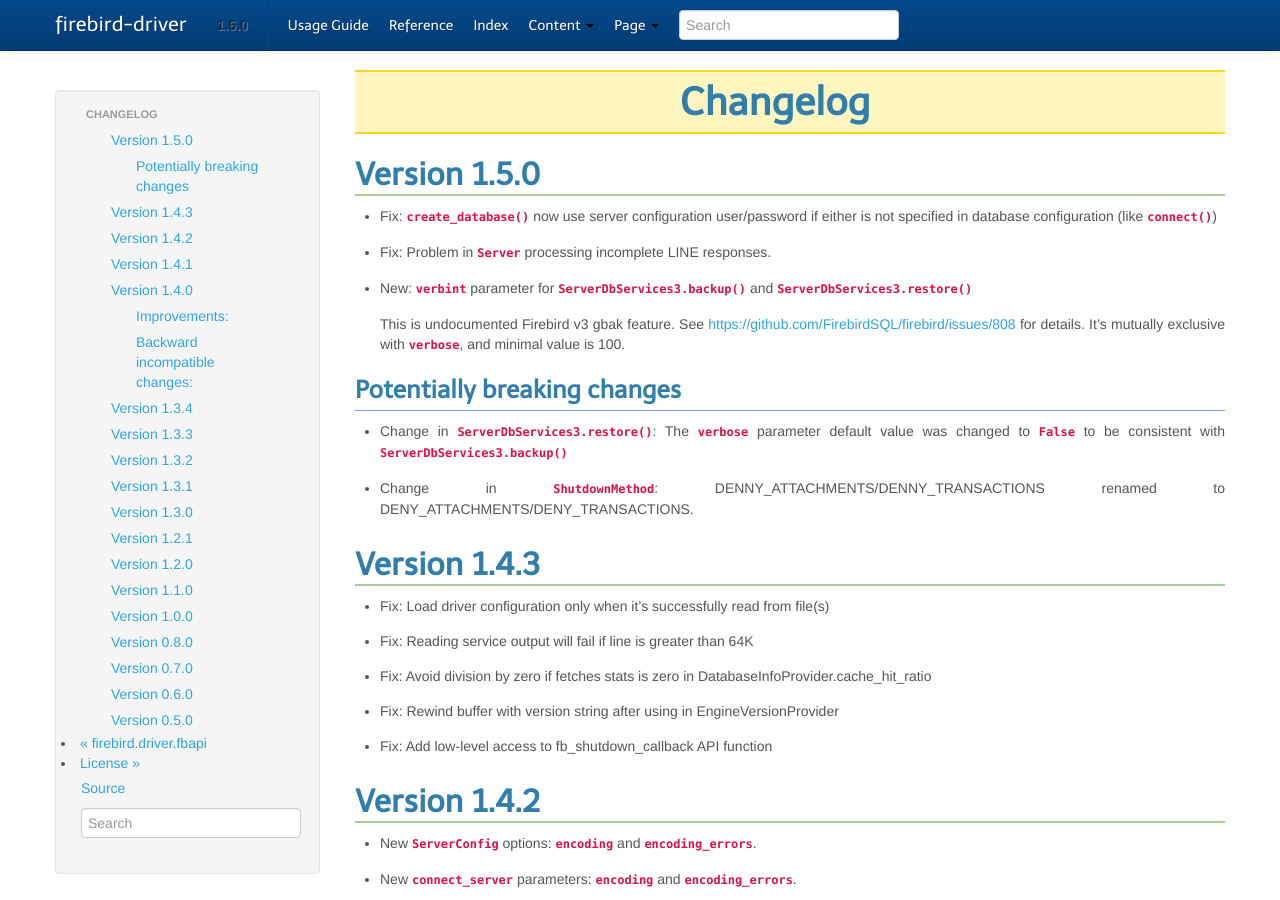
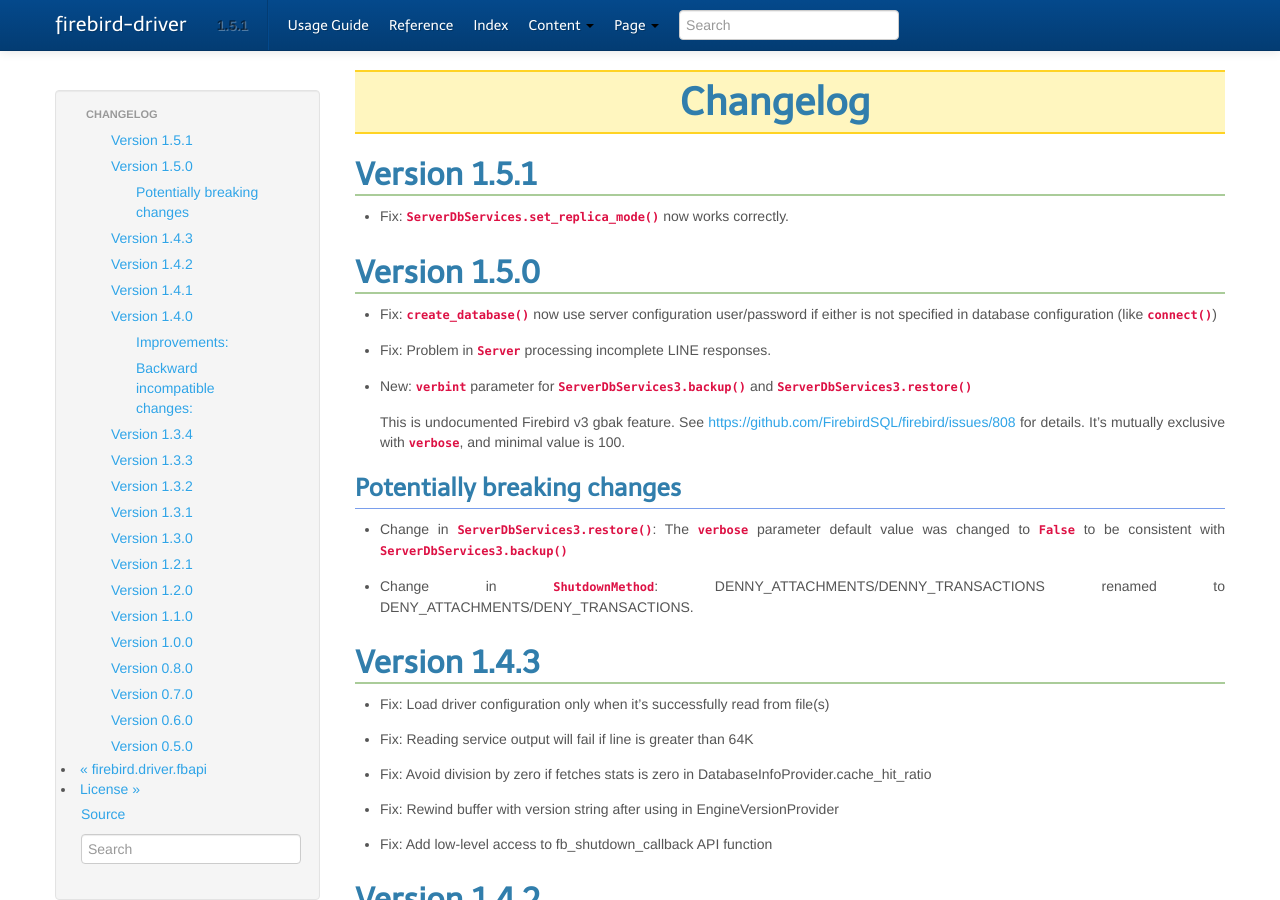
Before and after one commit to FirebirdSQL/python3-driver, a Sphinx documentation site: the page built from docs/changelog.txt, in a window 1280 px wide and 900 px high. Built offline with Sphinx 7.4.7, drawn with Linux system fonts in a browser that asks for light colours.

Commit message:
Release 1.5.1

```diff
--- a/docs/changelog.txt
+++ b/docs/changelog.txt
@@ -1,6 +1,11 @@
 #########
 Changelog
 #########
+
+Version 1.5.1
+=============
+
+* Fix: `.ServerDbServices.set_replica_mode()` now works correctly.
 
 Version 1.5.0
 =============
--- a/docs/conf.py
+++ b/docs/conf.py
@@ -23,10 +23,10 @@
 author = 'Pavel Císař'
 
 # The short X.Y version
-version = '1.5.0'
+version = '1.5.1'
 
 # The full version, including alpha/beta/rc tags
-release = '1.5.0'
+release = '1.5.1'
 
 
 # -- General configuration ---------------------------------------------------
--- a/setup.cfg
+++ b/setup.cfg
@@ -5,7 +5,7 @@
 
 [metadata]
 name = firebird-driver
-version = 1.5.0
+version = 1.5.1
 description = Firebird driver
 long_description = file: README.rst
 long_description_content_type = text/x-rst; charset=UTF-8
```
Also changed, not shown: 1 other file.
